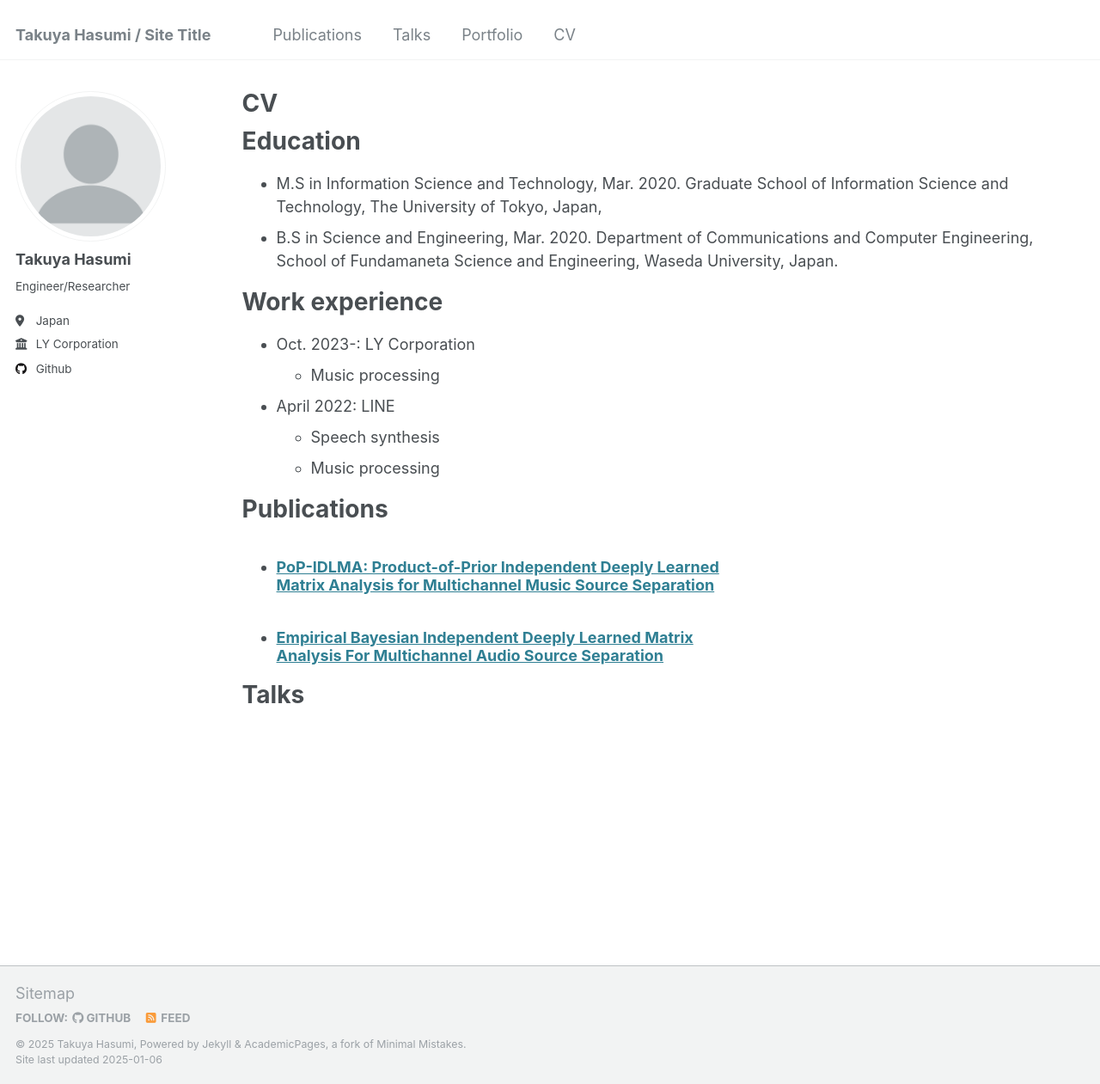
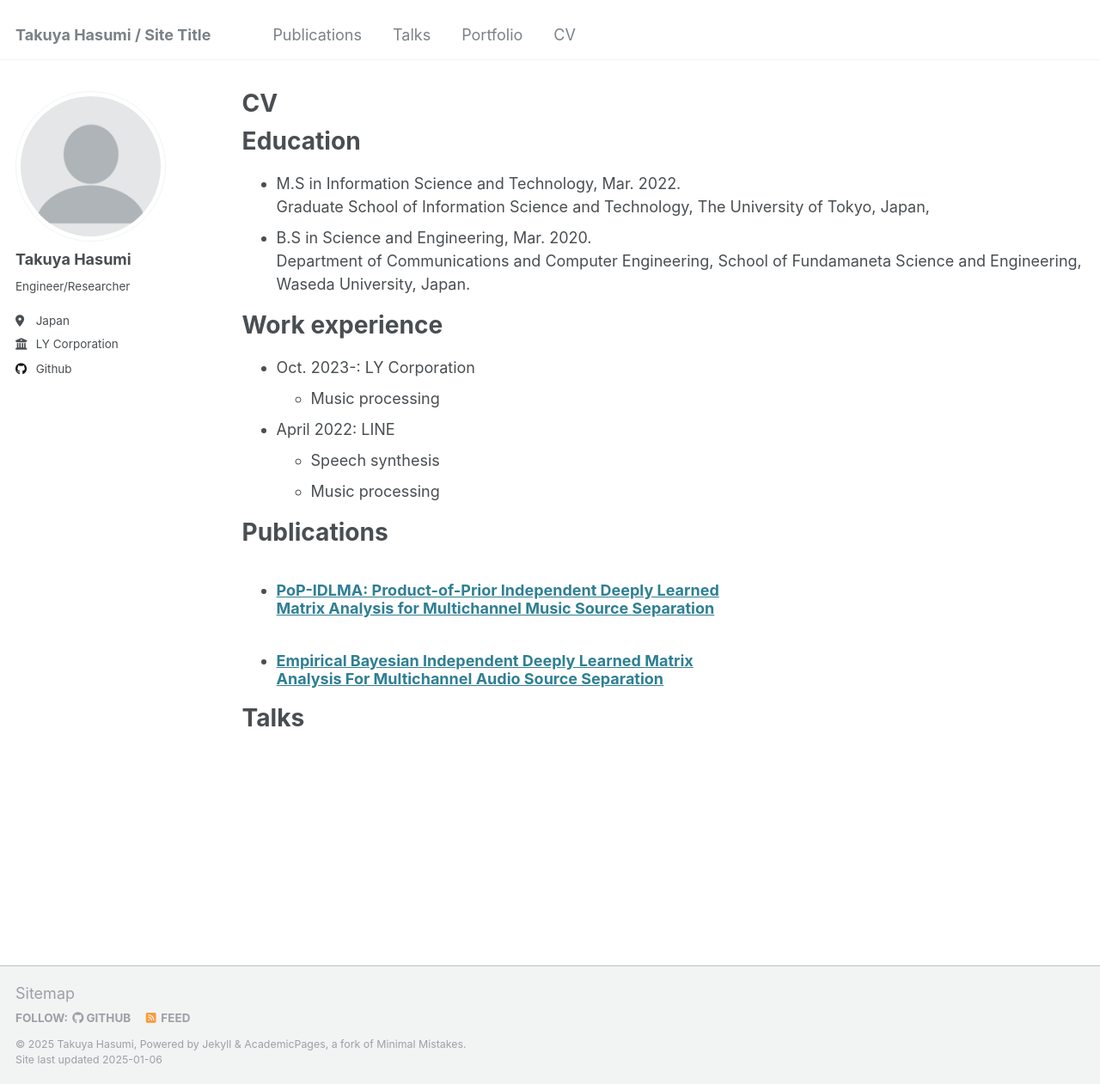
Before and after one commit to tky823/tky823.github.io, a Jekyll site: the page built from _pages/cv.md, in a window 1280 px wide and 1261 px high. Shown: the whole window at 86% size. Built offline with Jekyll 4.4.1, drawn with Linux system fonts in a browser that asks for light colours.

Commit message:
Fix year of M.S

```diff
--- a/_pages/cv.md
+++ b/_pages/cv.md
@@ -12,9 +12,9 @@ redirect_from:
 Education
 ======
 
-- M.S in Information Science and Technology, Mar. 2020.
+- M.S in Information Science and Technology, Mar. 2022.<br>
   Graduate School of Information Science and Technology, The University of Tokyo, Japan,
-- B.S in Science and Engineering, Mar. 2020.
+- B.S in Science and Engineering, Mar. 2020.<br>
   Department of Communications and Computer Engineering, School of Fundamaneta Science and Engineering, Waseda University, Japan.
 
 Work experience
```
